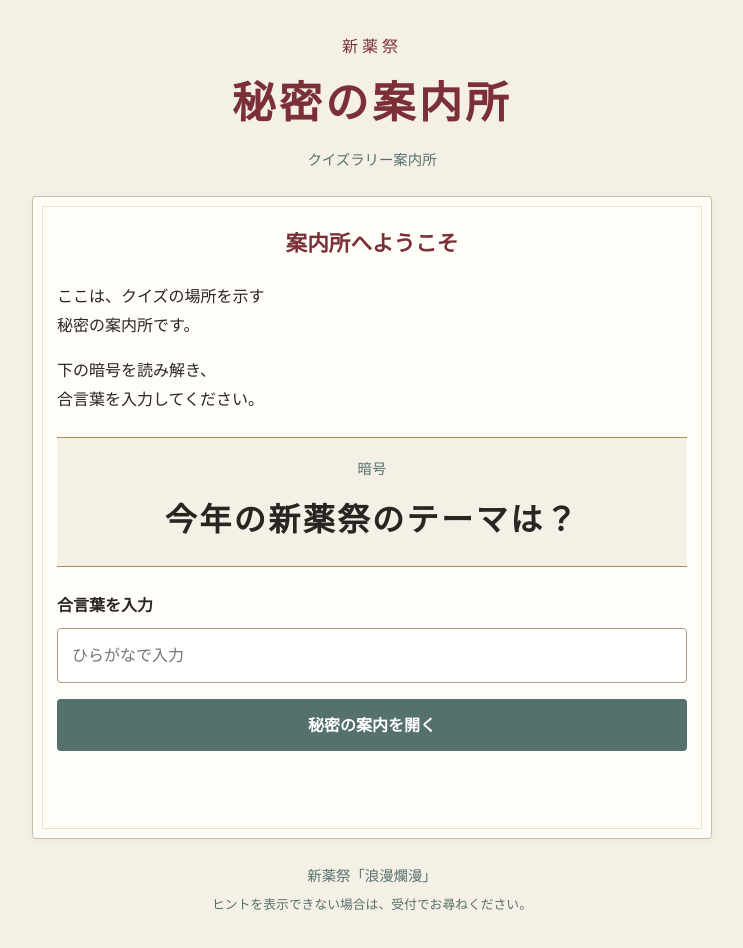
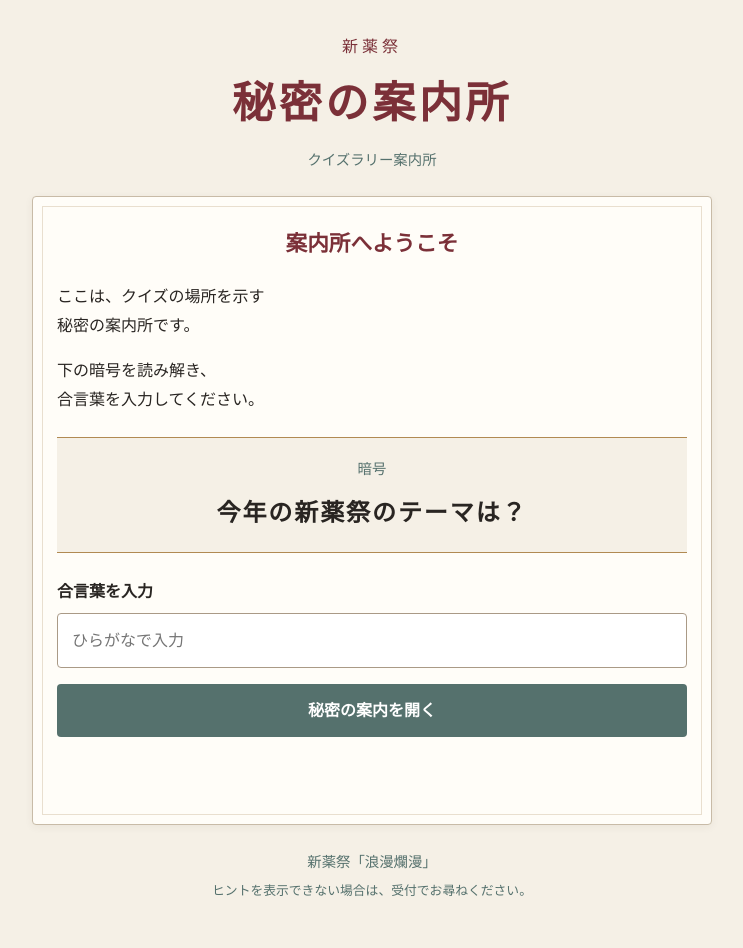
Before and after one commit to tamchi1729/shinnyakusai-2026-quiz, a plain HTML site: page index.html in a window 1280 px wide. Shown: the whole page, without its empty margins (268-1011 px from the left). Drawn offline with Linux system fonts and the light colour scheme.

Commit message:
Update style.css

```diff
--- a/style.css
+++ b/style.css
@@ -121,8 +121,8 @@ p {
 .cipher {
   margin: 0;
   color: var(--ink);
-  font-size: clamp(1.4rem, 6vw, 2rem);
-  font-weight: 600;
+  font-size: clamp(1.15rem, 4.5vw, 1.5rem);
+  font-weight: 700;
   letter-spacing: 0.08em;
 }
 
```
